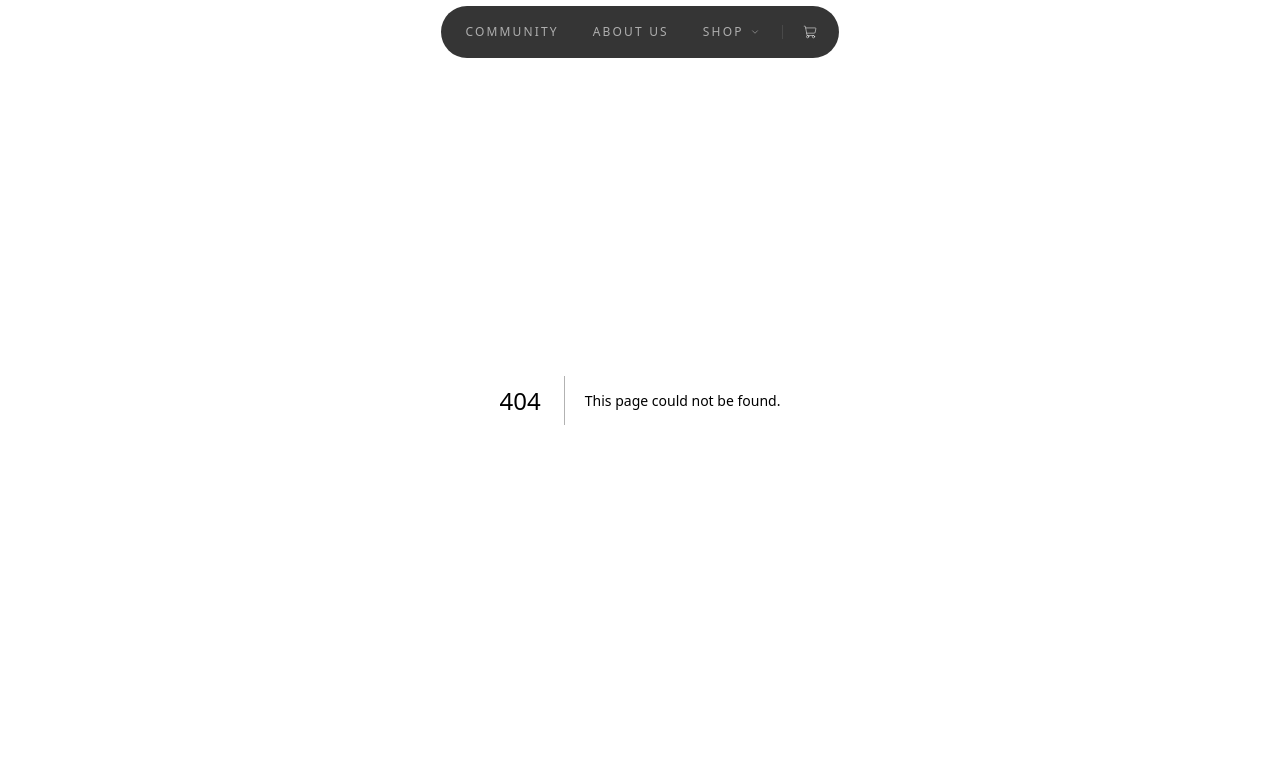
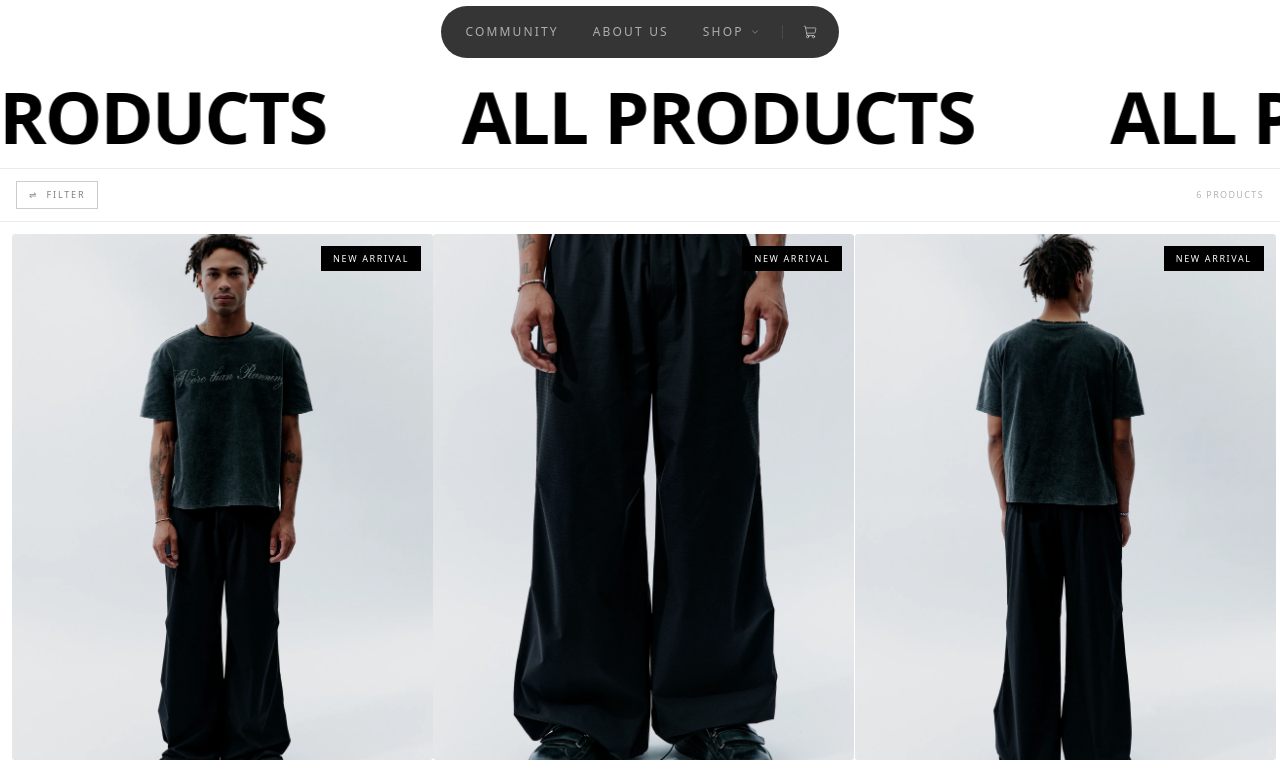
Before and after one commit to 9tseven/9tseven-website, a Next.js app: page /products in a window 1280 px wide. Before the commit this address had no page. Shown: the top 766 px of the page. Built offline with nearby package versions, Linux system fonts and the light colour scheme; a web font is replaced by a local one.

Commit message:
feat: add all-products listing page

```diff
--- /dev/null
+++ b/app/products/page.tsx
@@ -0,0 +1,27 @@
+// app/products/page.tsx
+import CategoryMarquee from "./components/CategoryMarquee";
+import ProductsGrid from "./components/ProductsGrid";
+import { PRODUCTS } from "../components/FeaturedProductsSection/constants";
+
+export default function ProductsPage() {
+  return (
+    <main className="bg-white min-h-screen pt-16">
+      <CategoryMarquee text="ALL PRODUCTS" />
+
+      <div className="flex items-center justify-between px-4 py-3 border-b border-black/8">
+        <button
+          type="button"
+          className="text-[9px] tracking-[0.2em] uppercase text-black/50 border border-black/20 px-3 py-1.5"
+          disabled
+        >
+          ⇌&nbsp;&nbsp;Filter
+        </button>
+        <span className="text-[9px] tracking-[0.15em] uppercase text-black/30">
+          {PRODUCTS.length} Products
+        </span>
+      </div>
+
+      <ProductsGrid products={PRODUCTS} />
+    </main>
+  );
+}
```
